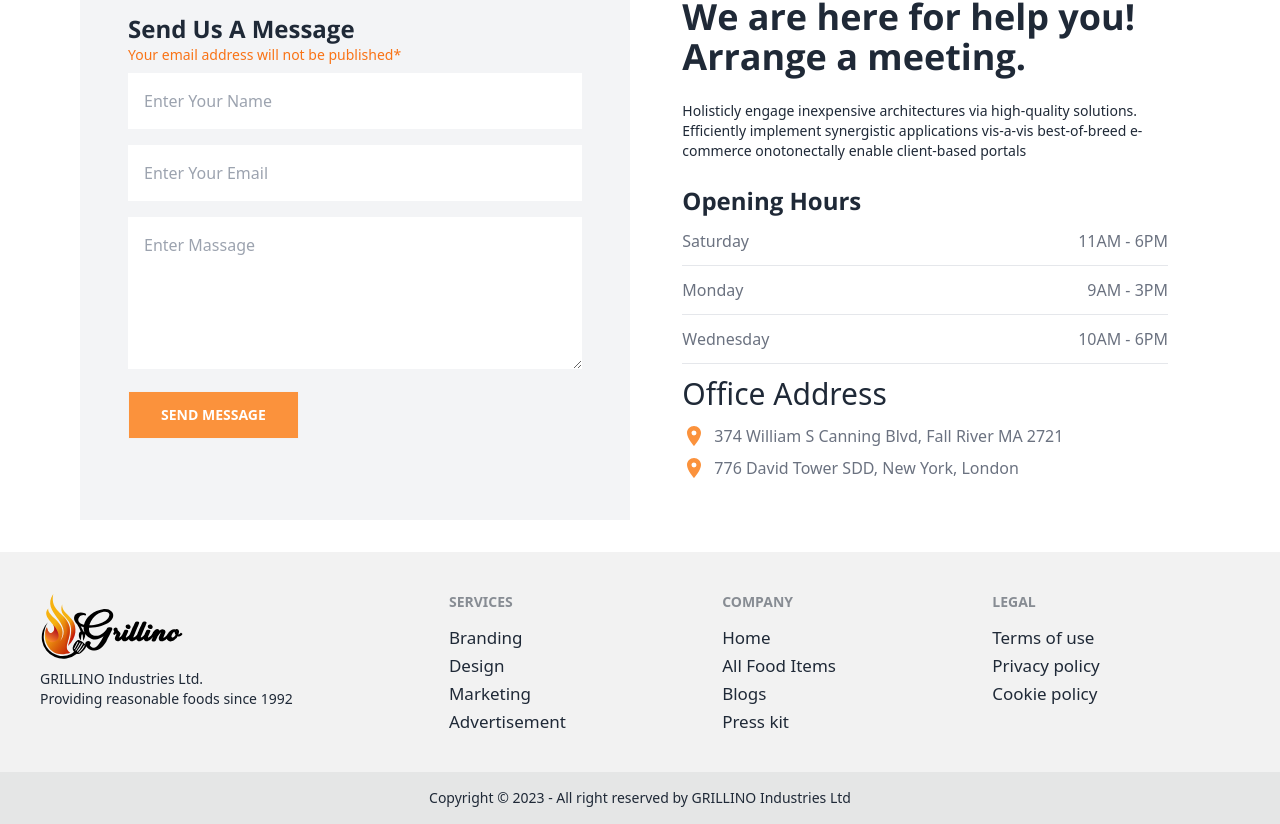
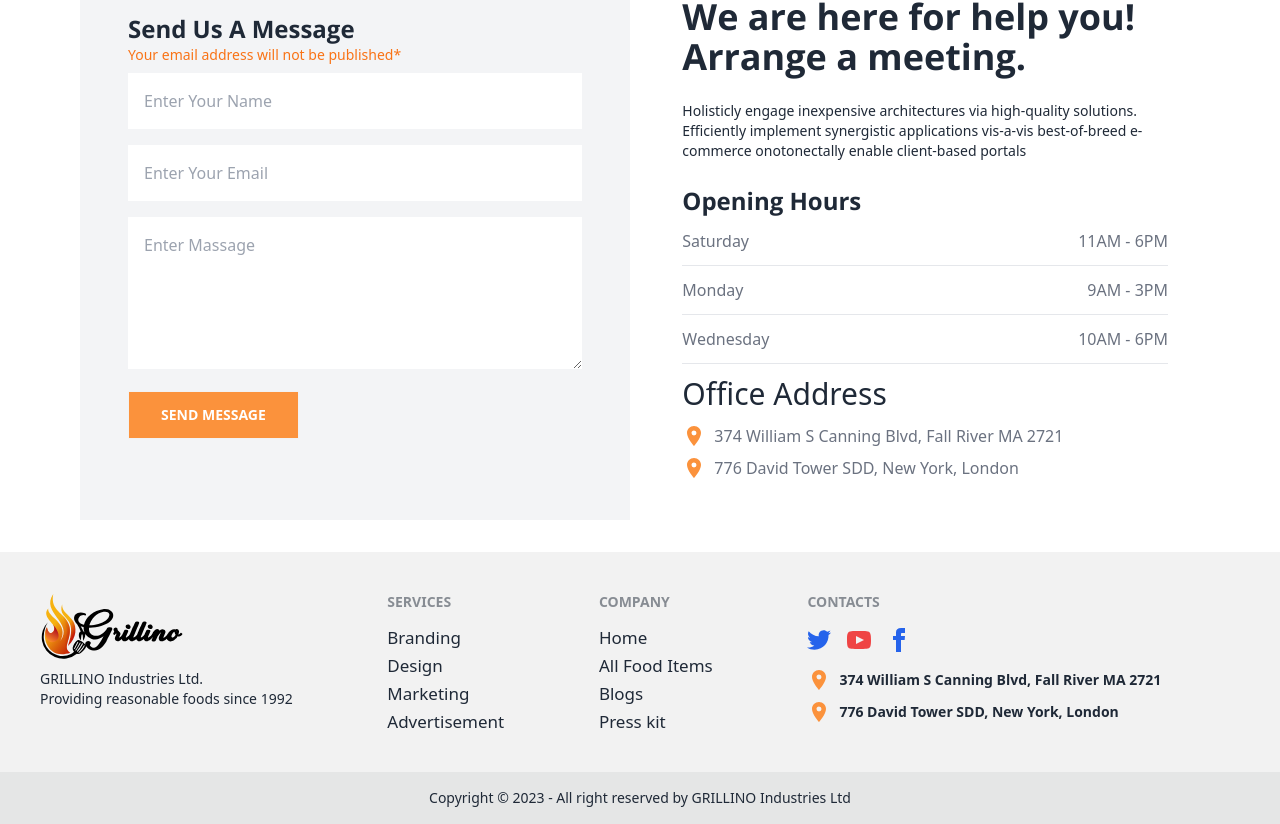
Before and after one commit to soyebsuvo/a11-grillino-rastaurant-website-client, a React (Vite) app: page / in a window 1280 px wide. Shown: the part 2116-2940 px from the top of the page. Built offline with nearby package versions, Linux system fonts and the light colour scheme; no server answers; a web font is replaced by a local one.

Commit message:
footer customized

```diff
--- a/src/components/Footer/Footer.jsx
+++ b/src/components/Footer/Footer.jsx
@@ -1,5 +1,6 @@
 import { Link } from 'react-router-dom'
 import logo from '../../assets/light-Grili.svg'
+import { MdLocationOn } from 'react-icons/md'
 export default function Footer() {
     return (
         <>
@@ -23,10 +24,16 @@
                     <a className="link link-hover">Press kit</a>
                 </nav>
                 <nav>
-                    <header className="footer-title">Legal</header>
-                    <a className="link link-hover">Terms of use</a>
-                    <a className="link link-hover">Privacy policy</a>
-                    <a className="link link-hover">Cookie policy</a>
+                    <header className="footer-title">Contacts</header>
+                    <div className="grid grid-flow-col gap-4">
+                        <a href='https://www.twitter.com'><svg xmlns="http://www.w3.org/2000/svg" width="24" height="24" viewBox="0 0 24 24" className="fill-current text-blue-600 cursor-pointer"><path d="M24 4.557c-.883.392-1.832.656-2.828.775 1.017-.609 1.798-1.574 2.165-2.724-.951.564-2.005.974-3.127 1.195-.897-.957-2.178-1.555-3.594-1.555-3.179 0-5.515 2.966-4.797 6.045-4.091-.205-7.719-2.165-10.148-5.144-1.29 2.213-.669 5.108 1.523 6.574-.806-.026-1.566-.247-2.229-.616-.054 2.281 1.581 4.415 3.949 4.89-.693.188-1.452.232-2.224.084.626 1.956 2.444 3.379 4.6 3.419-2.07 1.623-4.678 2.348-7.29 2.04 2.179 1.397 4.768 2.212 7.548 2.212 9.142 0 14.307-7.721 13.995-14.646.962-.695 1.797-1.562 2.457-2.549z"></path></svg></a>
+                        <a href='https://www.youtube.com'><svg xmlns="http://www.w3.org/2000/svg" width="24" height="24" viewBox="0 0 24 24" className="fill-current text-red-500 cursor-pointer"><path d="M19.615 3.184c-3.604-.246-11.631-.245-15.23 0-3.897.266-4.356 2.62-4.385 8.816.029 6.185.484 8.549 4.385 8.816 3.6.245 11.626.246 15.23 0 3.897-.266 4.356-2.62 4.385-8.816-.029-6.185-.484-8.549-4.385-8.816zm-10.615 12.816v-8l8 3.993-8 4.007z"></path></svg></a>
+                        <a href='https://www.facebook.com'><svg xmlns="http://www.w3.org/2000/svg" width="24" height="24" viewBox="0 0 24 24" className="fill-current text-blue-600 cursor-pointer"><path d="M9 8h-3v4h3v12h5v-12h3.642l.358-4h-4v-1.667c0-.955.192-1.333 1.115-1.333h2.885v-5h-3.808c-3.596 0-5.192 1.583-5.192 4.615v3.385z"></path></svg></a>
+                    </div>
+                    <div>
+                        <p className="font-bold flex items-center gap-2 my-2"> <MdLocationOn className='text-2xl text-orange-400'></MdLocationOn> 374 William S Canning Blvd, Fall River MA 2721</p>
+                        <p className="font-bold flex items-center gap-2 my-2"> <MdLocationOn className='text-2xl text-orange-400'></MdLocationOn> 776 David Tower SDD, New York, London</p>
+                    </div>
                 </nav>
 
             </footer>
```
